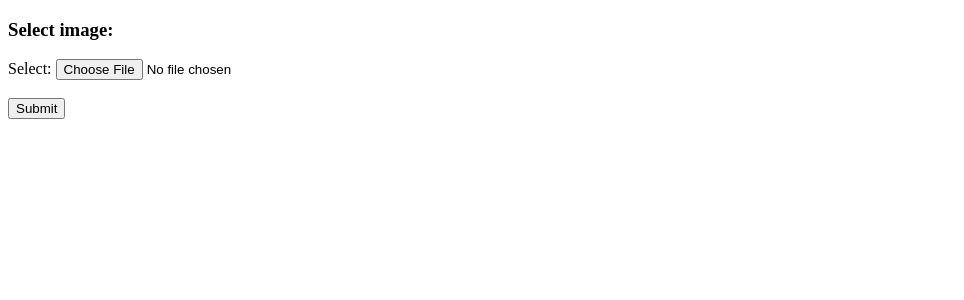
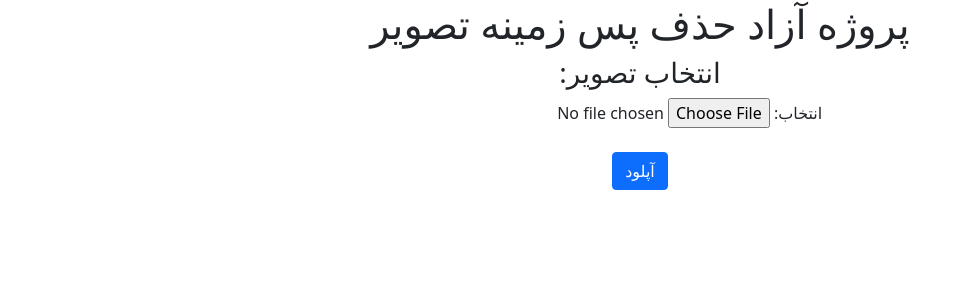
Before and after one commit to BGless/BGless, a Flask app: page / in a window 1280 px wide. Shown: the top 300 px of the page, without its empty margins (0-964 px from the left). Run offline with Flask 2, Linux system fonts and the light colour scheme.

Commit message:
template edited

```diff
--- a/templates/index.html
+++ b/templates/index.html
@@ -1,18 +1,35 @@
 <!DOCTYPE html>
-<html lang="en">
+<html lang="fa" dir="rtl">
 <head>
     <meta charset="UTF-8">
     <meta http-equiv="X-UA-Compatible" content="IE=edge">
     <meta name="viewport" content="width=device-width, initial-scale=1.0">
-    <title>BGless homepage</title>
+    <link rel="stylesheet" href="https://cdn.jsdelivr.net/npm/bootstrap@5.0.0-beta3/dist/css/bootstrap.rtl.min.css" integrity="sha384-trxYGD5BY4TyBTvU5H23FalSCYwpLA0vWEvXXGm5eytyztxb+97WzzY+IWDOSbav" crossorigin="anonymous">
+    <title>بی جی لس</title>
 </head>
 <body>
-    <h3>Select image:</h3>
+  <div class="container-fluid">
+    <h1 class="text-center">
+       پروژه آزاد حذف پس زمینه تصویر
+    </h1>
+  </div>
 
-<form action="">
-  <label for="img">Select:</label>
-  <input type="file" id="img" name="myimg"><br><br>
-  <input type="submit">
-</form>
+  <div class="container-fluid">
+    <div class="row text-center">
+      <div class="col-sm">
+        <h3>انتخاب تصویر:</h3>
+
+        <form action="">
+          <label for="img">انتخاب:</label>
+          <input type="file" id="img" name="myimg" alt="گزینش"><br><br>
+          <input class="btn btn-primary" type="submit" value="آپلود">
+        </form>
+      </div>
+    </div>
+  </div>
+
+
+
+<script src="https://cdn.jsdelivr.net/npm/bootstrap@5.0.0-beta3/dist/js/bootstrap.bundle.min.js" integrity="sha384-JEW9xMcG8R+pH31jmWH6WWP0WintQrMb4s7ZOdauHnUtxwoG2vI5DkLtS3qm9Ekf" crossorigin="anonymous"></script>
 </body>
 </html>
```
